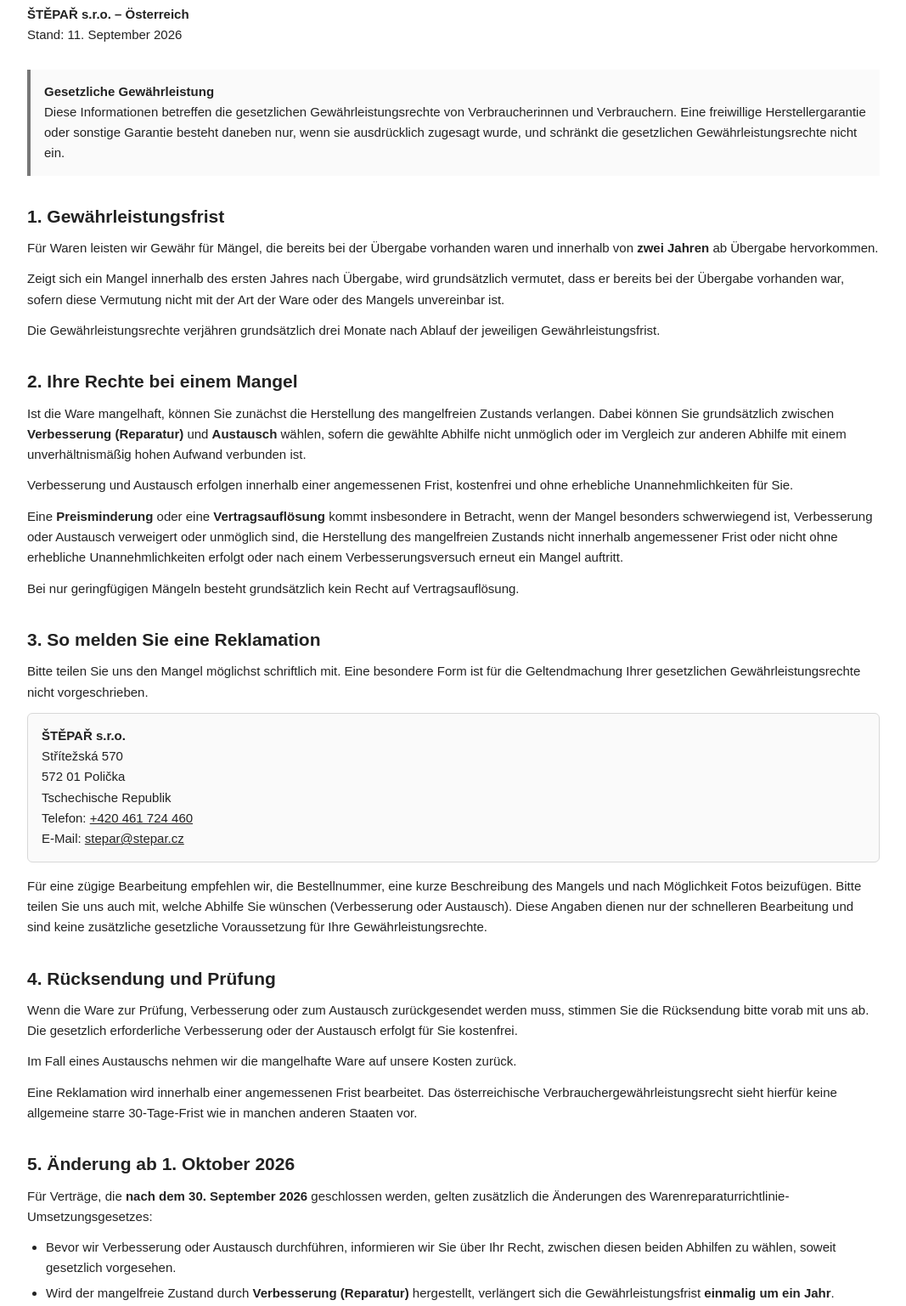
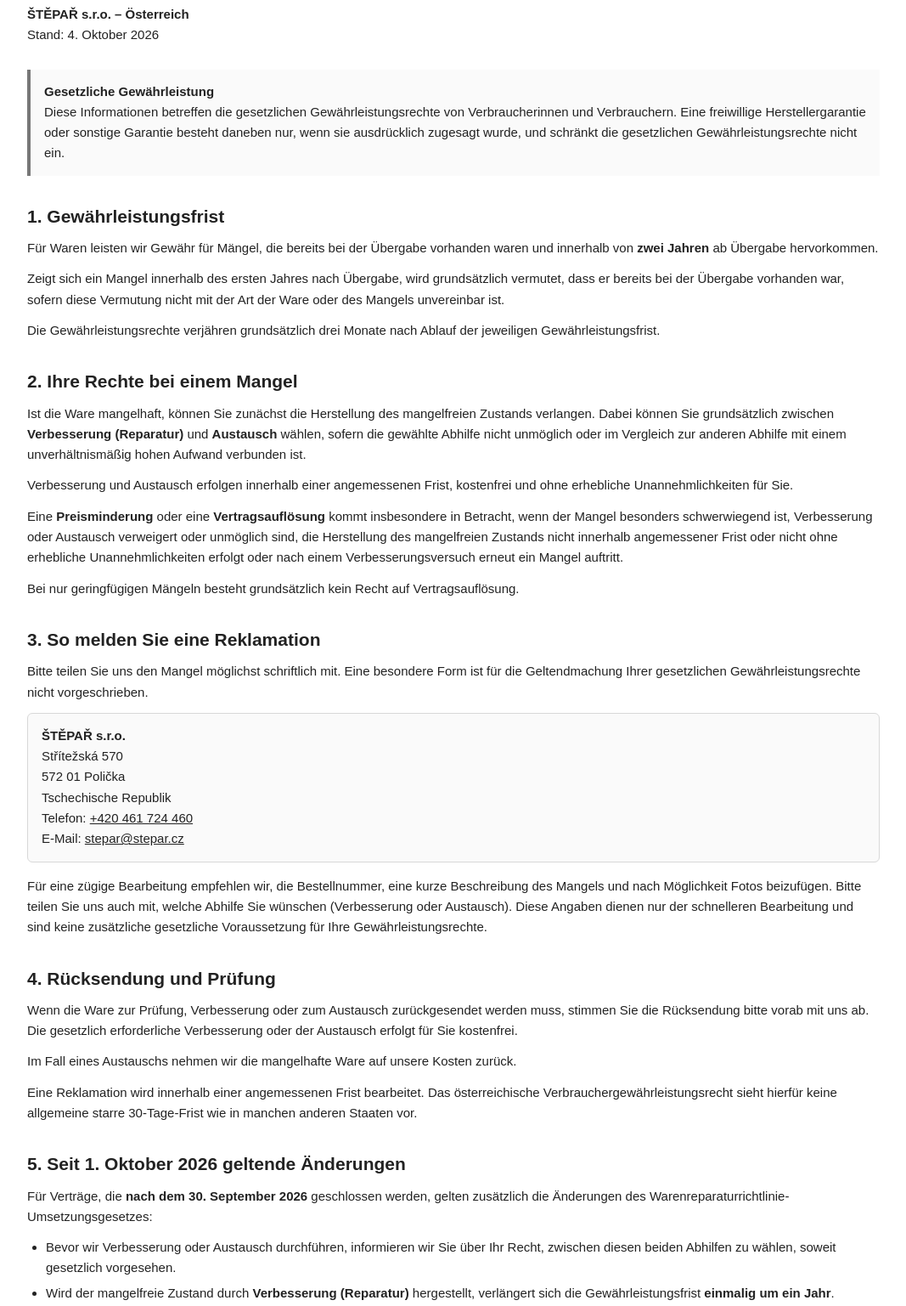
Before and after one commit to vaclavstepar/stepar-legal, a plain HTML site: page at/reklamace-current.html in a window 1280 px wide. Shown: the part 63-1600 px from the top of the page at 85% size, without its empty margins (106-1173 px from the left). Drawn offline with Linux system fonts and the light colour scheme.

Commit message:
Aktualizace rakouských reklamačních informací

```diff
--- a/at/reklamace-current.html
+++ b/at/reklamace-current.html
@@ -24,13 +24,13 @@ a{color:inherit;text-decoration:underline}
 <body>
 <main class="terms">
 <!--
-Rechtsgrundlage geprüft am 11.09.2026:
+Rechtsgrundlage zuletzt geprüft am 04.10.2026:
 - Verbrauchergewährleistungsgesetz (VGG), insbesondere §§ 10 bis 14 und § 28;
 - BGBl. I Nr. 60/2026 (Warenreparaturrichtlinie-Umsetzungsgesetz – WaRUG), Änderungen ab 01.10.2026 für nach dem 30.09.2026 geschlossene Verträge.
-Hinweis: Die Website www.stepar-med.at war bei der Prüfung technisch nicht erreichbar; deshalb wird als Kontakt die verifizierte Unternehmens-E-Mail stepar@stepar.cz verwendet.
+Hinweis: Ein österreichischer Kontakt konnte bei der Prüfung am 04.10.2026 nicht verifiziert werden; daher bleibt die allgemeine Unternehmens-E-Mail stepar@stepar.cz angegeben.
 -->
 <h1>Informationen zu Gewährleistung und Reklamation</h1>
-<p class="meta"><strong>ŠTĚPAŘ s.r.o. – Österreich</strong><br>Stand: 11. September 2026</p>
+<p class="meta"><strong>ŠTĚPAŘ s.r.o. – Österreich</strong><br>Stand: 4. Oktober 2026</p>
 
 <div class="notice"><strong>Gesetzliche Gewährleistung</strong><br>
 Diese Informationen betreffen die gesetzlichen Gewährleistungsrechte von Verbraucherinnen und Verbrauchern. Eine freiwillige Herstellergarantie oder sonstige Garantie besteht daneben nur, wenn sie ausdrücklich zugesagt wurde, und schränkt die gesetzlichen Gewährleistungsrechte nicht ein.</div>
@@ -61,7 +61,7 @@ E-Mail: <a href="mailto:stepar@stepar.cz">stepar@stepar.cz</a></div>
 <p>Im Fall eines Austauschs nehmen wir die mangelhafte Ware auf unsere Kosten zurück.</p>
 <p>Eine Reklamation wird innerhalb einer angemessenen Frist bearbeitet. Das österreichische Verbrauchergewährleistungsrecht sieht hierfür keine allgemeine starre 30-Tage-Frist wie in manchen anderen Staaten vor.</p>
 
-<h2>5. Änderung ab 1. Oktober 2026</h2>
+<h2>5. Seit 1. Oktober 2026 geltende Änderungen</h2>
 <p>Für Verträge, die <strong>nach dem 30. September 2026</strong> geschlossen werden, gelten zusätzlich die Änderungen des Warenreparaturrichtlinie-Umsetzungsgesetzes:</p>
 <ul>
 <li>Bevor wir Verbesserung oder Austausch durchführen, informieren wir Sie über Ihr Recht, zwischen diesen beiden Abhilfen zu wählen, soweit gesetzlich vorgesehen.</li>
```
